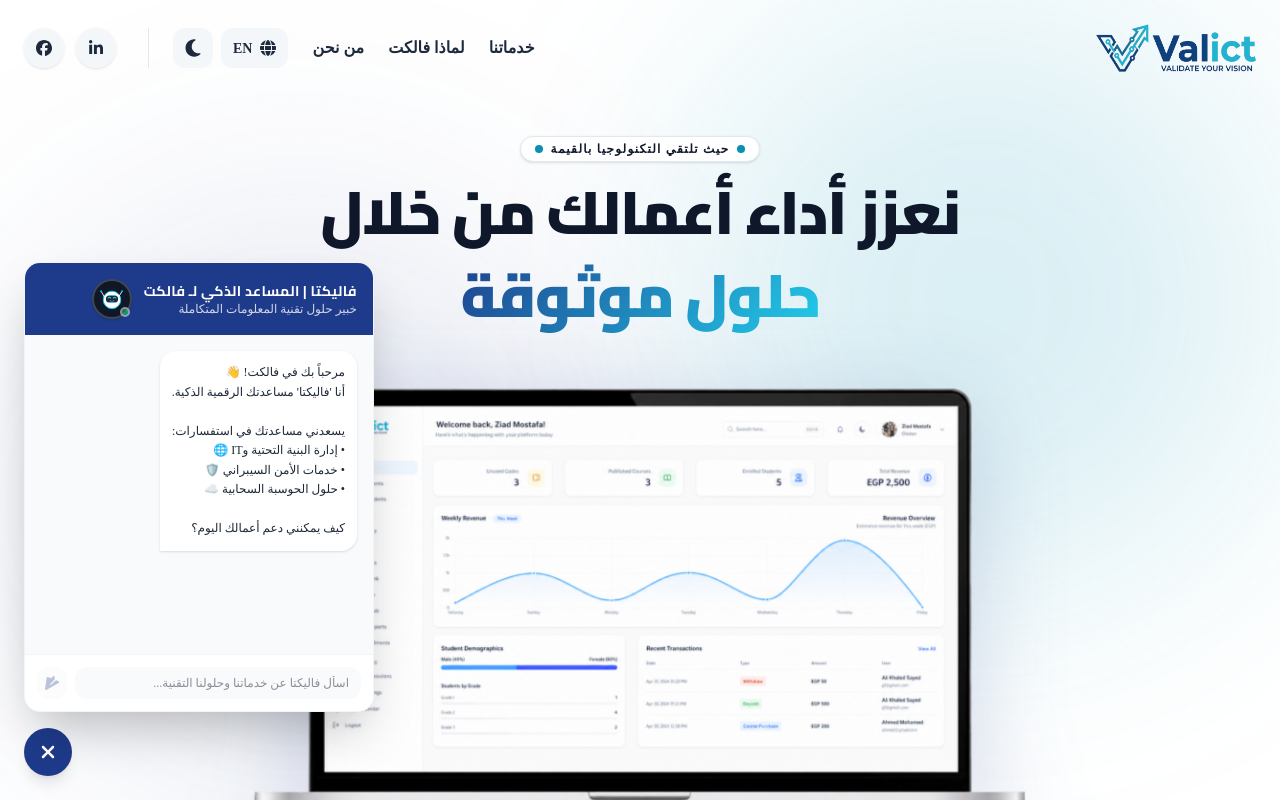
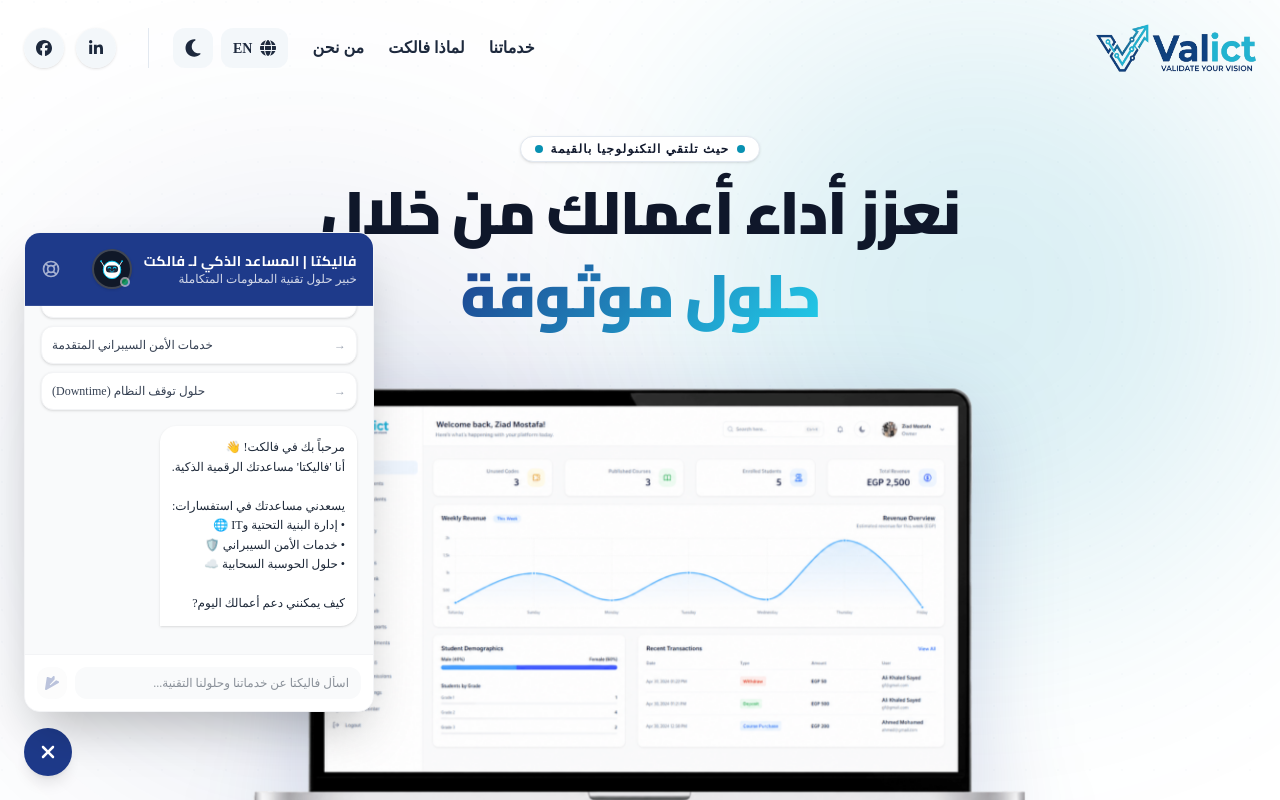
Before and after one commit to Tarek-Ali0/Valict, a Next.js app: page /ar in a window 1280 px wide. Both pictures are taken after a click on the button 48 px from the left and 752 px from the top of the page. Shown: the top 800 px of the page. Built offline with nearby package versions, Linux system fonts and the light colour scheme; a web font is replaced by a local one.

Commit message:
Fix welcome message formatting and widget size
Updated the welcome message formatting and adjusted the chat widget dimensions.

```diff
--- a/src/components/AIChatWidget.tsx
+++ b/src/components/AIChatWidget.tsx
@@ -23,7 +23,7 @@ export function AIChatWidget({ lang }: AIChatWidgetProps) {
 
     // تقسيم الرسالة الترحيبية على أسطر مريحة للعين ومبسطة جداً
     welcome: isAr
-      ? "مرحباً بك في فالكت! 👋\nأنا 'فاليكتا' مساعدتك الرقمية الذكية.\n\nيسعدني مساعدتك في استفسارات:\n• إدارة البنية التحتية وIT 🌐\n• خدمات الأمن السيبراني 🛡️\n• حلول الحوسبة السحابية ☁️\n\nكيف يمكنني دعم أعمالك اليوم؟"
+      ? "مرحباً بك في فالكت! 👋\nأنا 'فاليكتا' مساعدتك الرقمية الذكية.\n\nيسعدني مساعدتك في استفسارات:\n• إدارة البنية التحتية وIT 🌐\n• خدمات الأمن السيبراني 🛡️\n• حلول الحوسبة السحابية ☁️\n\nكيف يمكنني دعم أعمالك اليوم?"
       : "Welcome to Valict! 👋\nI am 'Valicta', your smart digital assistant.\n\nHow can I help you today with:\n• IT Infrastructure 🌐\n• Cybersecurity Services 🛡️\n• Cloud Computing Solutions ☁️",
 
     errorMsg: isAr
@@ -119,41 +119,42 @@ export function AIChatWidget({ lang }: AIChatWidgetProps) {
 
   return (
     <div className="fixed bottom-6 left-6 z-50 font-sans">
+      {/* زر الشات الدائري الخارجي مضاف إليه تأثير النبض الاحترافي الجاذب للانتباه */}
       <button
         onClick={() => setIsOpen(!isOpen)}
         aria-label="Smart Support"
-        className="h-12 w-12 flex items-center justify-center rounded-full bg-valict-navy dark:bg-valict-cyan text-white dark:text-[#0B1120] shadow-lg hover:shadow-xl hover:scale-105 transition-all duration-300"
+        className="relative h-12 w-12 flex items-center justify-center rounded-full bg-valict-navy dark:bg-valict-cyan text-white dark:text-[#0B1120] shadow-lg hover:shadow-xl hover:scale-105 transition-all duration-300"
       >
-        {isOpen ? <FaXmark className="w-5 h-5" /> : <FaCommentDots className="w-5 h-5" />}
+        {!isOpen && (
+          <span className="absolute inset-0 rounded-full bg-valict-navy dark:bg-valict-cyan opacity-40 animate-ping"></span>
+        )}
+        <span className="relative z-10">
+          {isOpen ? <FaXmark className="w-5 h-5" /> : <FaCommentDots className="w-5 h-5" />}
+        </span>
       </button>
 
       <div
-        className={`absolute bottom-16 left-0 w-[350px] h-[450px] bg-white dark:bg-[#0F172A] rounded-2xl shadow-2xl border border-gray-100 dark:border-gray-800 flex flex-col overflow-hidden transition-all duration-300 origin-bottom-left ${
+        className={`absolute bottom-16 left-0 w-[350px] h-[480px] bg-white dark:bg-[#0F172A] rounded-2xl shadow-2xl border border-gray-100 dark:border-gray-800 flex flex-col overflow-hidden transition-all duration-300 origin-bottom-left ${
           isOpen ? "scale-100 opacity-100 visible" : "scale-75 opacity-0 invisible"
         }`}
       >
-                        <div className="bg-valict-navy dark:bg-valict-cyan p-4 text-white dark:text-[#0B1120] flex items-center justify-between">
+        {/* رأس النافذة الاحترافي المطور على غرار منصة دكتور ياسين العدل */}
+        <div className="bg-valict-navy dark:bg-valict-cyan p-4 text-white dark:text-[#0B1120] flex items-center justify-between border-b border-white/10">
           <div className={`flex items-center gap-3 ${isAr ? "flex-row-reverse text-right" : "flex-row text-left"}`}>
 
-            {/* الروبوت المبتسم المفرغ والشفاف 100% مدمج برمجياً بكفاءة WebP */}
+            {/* الروبوت المبتسم المفرغ والشفاف */}
             <div className="relative w-10 h-10 rounded-full flex items-center justify-center border-2 border-white/20 shadow-sm bg-gray-900 flex-shrink-0">
               <svg className="w-7 h-7" viewBox="0 0 64 64" fill="none" xmlns="http://w3.org">
-                {/* الرأس الدائري الأبيض */}
                 <circle cx="32" cy="34" r="20" fill="#FFFFFF" stroke="#00D2FF" strokeWidth="2"/>
-                {/* الشاشة السوداء */}
                 <rect x="18" y="24" width="28" height="16" rx="8" fill="#1E293B"/>
-                {/* الأعين المبتسمة باللون اللبني المضيء لشاشات فالكت */}
                 <path d="M23 30C23 30 24 28 26 28C28 28 29 30 29 30" stroke="#00D2FF" strokeWidth="2.5" strokeLinecap="round"/>
                 <path d="M35 30C35 30 36 28 38 28C40 28 41 30 41 30" stroke="#00D2FF" strokeWidth="2.5" strokeLinecap="round"/>
-                {/* الفم المبتسم اللبني */}
                 <path d="M28 36C29 38 31 39 32 39C33 39 35 38 36 36" stroke="#00D2FF" strokeWidth="2" strokeLinecap="round"/>
-                {/* الهوائيات الجانبية المضيئة */}
                 <path d="M14 26L8 16" stroke="#FFFFFF" strokeWidth="2" strokeLinecap="round"/>
                 <circle cx="7" cy="14" r="2" fill="#00D2FF"/>
                 <path d="M48 26L54 16" stroke="#FFFFFF" strokeWidth="2" strokeLinecap="round"/>
                 <circle cx="55" cy="14" r="2" fill="#00D2FF"/>
               </svg>
-              {/* نقطة الاتصال الخضراء الحية */}
               <span className="absolute bottom-0 right-0 h-2.5 w-2.5 rounded-full bg-green-400 border-2 border-white dark:border-[#0F172A] animate-pulse"></span>
             </div>
 
@@ -162,11 +163,52 @@ export function AIChatWidget({ lang }: AIChatWidgetProps) {
               <p className="text-xs opacity-80 font-medium">{translations.subtitle}</p>
             </div>
           </div>
+
+          {/* أيقونة الدعم الجانبية الفاخرة المستوحاة من صورتك */}
+          <div className="text-white/60 dark:text-[#0B1120]/60 hover:text-white transition-colors cursor-pointer">
+            <svg className="w-5 h-5" fill="none" viewBox="0 0 24 24" stroke="currentColor" strokeWidth="2">
+              <path strokeLinecap="round" strokeLinejoin="round" d="M18.364 5.636l-3.536 3.536m0 5.656l3.536 3.536M9.172 9.172L5.636 5.636m3.536 9.192l-3.536 3.536M21 12a9 9 0 11-18 0 9 9 0 0118 0zm-5 0a4 4 0 11-8 0 4 4 0 018 0z" />
+            </svg>
+          </div>
         </div>
 
+        {/* صندوق الرسائل المضاف إليه الاستفسارات الشائعة والأزرار الجاهزة للضغط الفوري */}
+        <div className="flex-1 p-4 overflow-y-auto space-y-3 bg-gray-50 dark:bg-[#0B1120]">
 
-        {/* صندوق الرسائل المضاف إليه خاصية whitespace-pre-line لتقسيم السطور ترحيبياً */}
-        <div className="flex-1 p-4 overflow-y-auto space-y-3 bg-gray-50 dark:bg-[#0B1120]">
+          {/* قسم الاستفسارات الشائعة المعزول في أزرار نظيفة */}
+          {messages.length <= 1 && (
+            <div className="space-y-2 mb-4">
+              <div className={`text-[10px] font-bold text-gray-400 dark:text-gray-500 uppercase tracking-wider mb-1 ${isAr ? "text-right" : "text-left"}`}>
+                {isAr ? "استفسارات شائعة" : "Common Inquiries"}
+              </div>
+
+              <button
+                onClick={() => setInput(isAr ? "ما هي خدمات شركة فالكت؟" : "What solutions do you offer?")}
+                className={`w-full p-2.5 text-xs text-gray-700 dark:text-gray-300 bg-white dark:bg-[#1E293B] hover:bg-gray-100 dark:hover:bg-gray-700 rounded-xl shadow-sm border border-gray-100 dark:border-gray-800 transition-all font-medium flex items-center justify-between ${isAr ? "flex-row-reverse text-right" : "flex-row text-left"}`}
+              >
+                <span>{isAr ? "خدمات وحلول شركة فالكت" : "Valict Solutions & Services"}</span>
+                <span className="text-gray-400 text-xs">→</span>
+              </button>
+
+              <button
+                onClick={() => setInput(isAr ? "كيف تحمون الأنظمة من الاختراق؟" : "How do you protect systems?")}
+                className={`w-full p-2.5 text-xs text-gray-700 dark:text-gray-300 bg-white dark:bg-[#1E293B] hover:bg-gray-100 dark:hover:bg-gray-700 rounded-xl shadow-sm border border-gray-100 dark:border-gray-800 transition-all font-medium flex items-center justify-between ${isAr ? "flex-row-reverse text-right" : "flex-row text-left"}`}
+              >
+                <span>{isAr ? "خدمات الأمن السيبراني المتقدمة" : "Advanced Cybersecurity"}</span>
+                <span className="text-gray-400 text-xs">→</span>
+              </button>
+
+              <button
+                onClick={() => setInput(isAr ? "كيف تعالجون مشكلة توقف السيرفرات؟" : "How do you eliminate downtime?")}
+                className={`w-full p-2.5 text-xs text-gray-700 dark:text-gray-300 bg-white dark:bg-[#1E293B] hover:bg-gray-100 dark:hover:bg-gray-700 rounded-xl shadow-sm border border-gray-100 dark:border-gray-800 transition-all font-medium flex items-center justify-between ${isAr ? "flex-row-reverse text-right" : "flex-row text-left"}`}
+              >
+                <span>{isAr ? "حلول توقف النظام (Downtime)" : "System Downtime Solutions"}</span>
+                <span className="text-gray-400 text-xs">→</span>
+              </button>
+            </div>
+          )}
+
+          {/* عرض الرسائل الحية مقسمة بأسطر مريحة للعين */}
           {messages.map((msg) => (
             <div
               key={msg.id}
```
